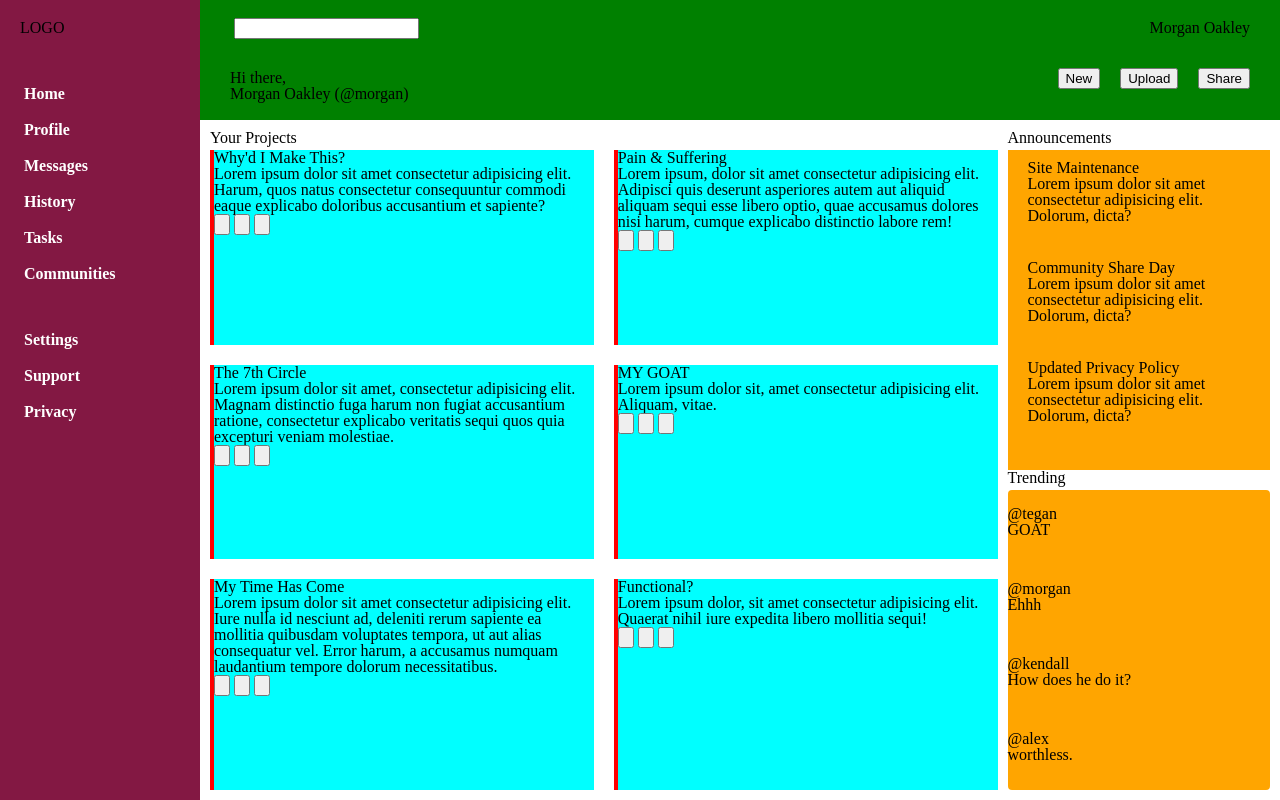
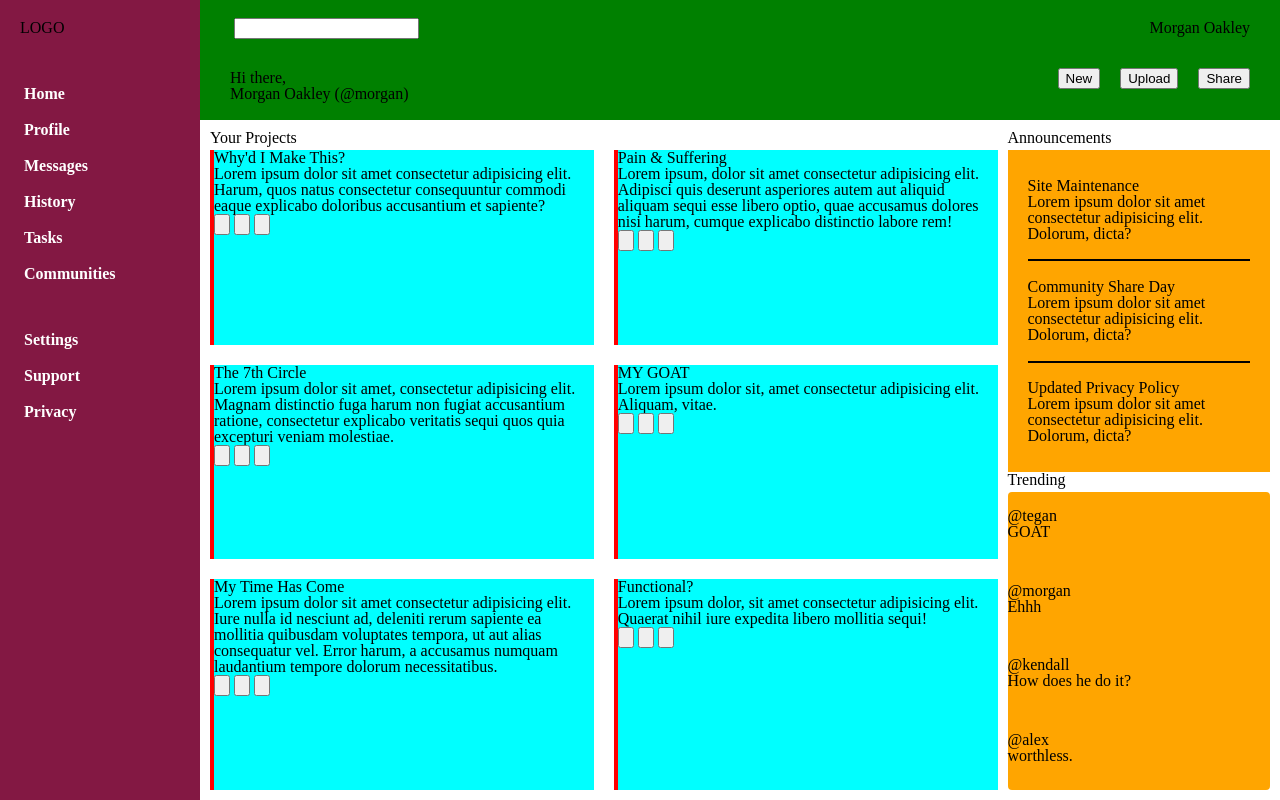
Before and after one commit to ppinkpanther/odin-admin-dashboard, a plain HTML site: page index.html in a window 1280 px wide. Drawn offline with Linux system fonts and the light colour scheme.

Commit message:
Center text in announcement box

```diff
--- a/style.css
+++ b/style.css
@@ -175,11 +175,17 @@ header .bottom-content ul {
 	padding: 10px 20px;
 }
 
-.main .additional-info .announcements-content .announcement-item {
-
+.main .additional-info .announcements-content li {
+	display: flex;
+	justify-content: center;
+	align-items: center;
 }
 
-.main .additional-info .announcements-content .announcement-item:nth-child(2) {
+.main .additional-info .announcements-content li .announcement-item {
+	display: grid;
+}
+
+.main .additional-info .announcements-content li:nth-child(2) {
 	border-top: 2px solid black;
 	border-bottom: 2px solid black;
 
```
